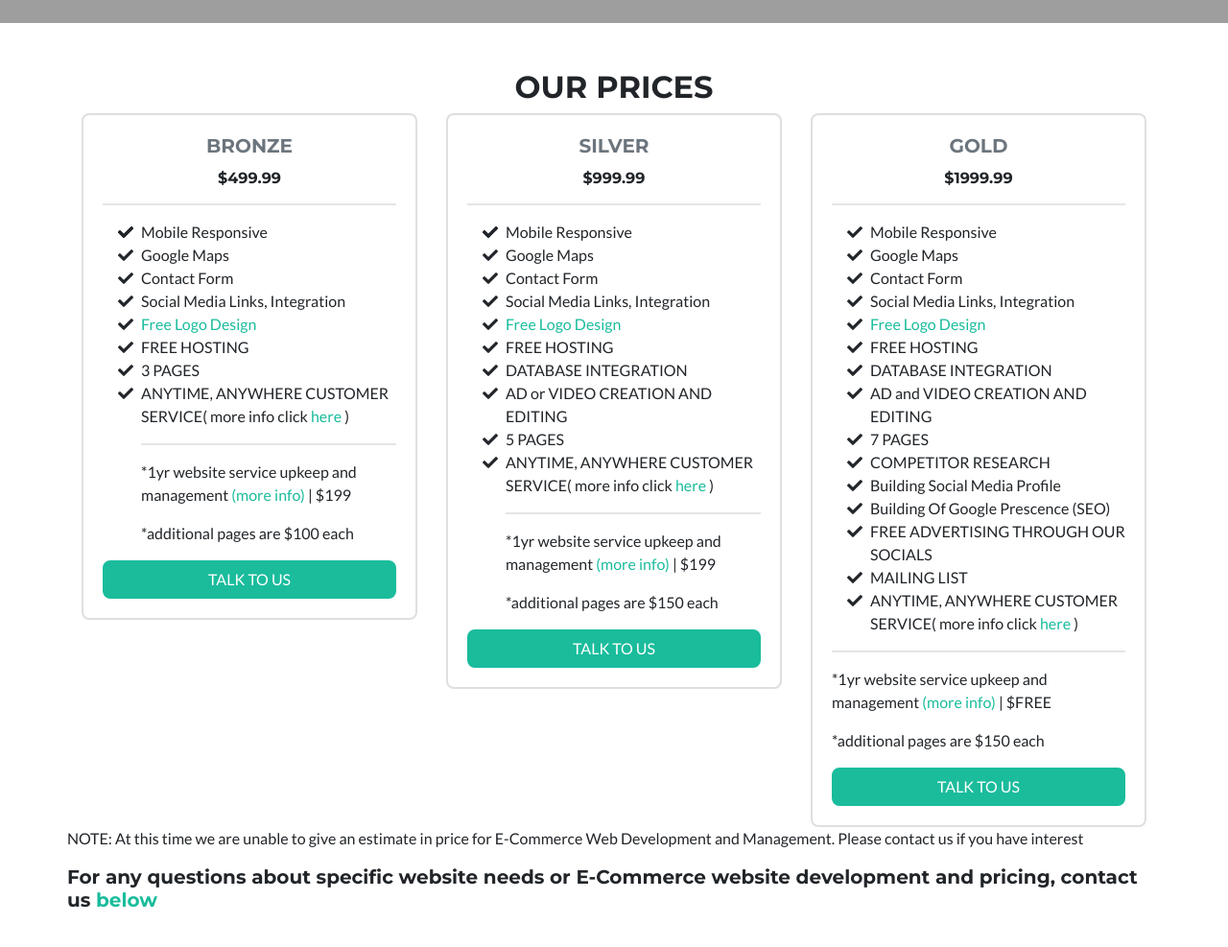
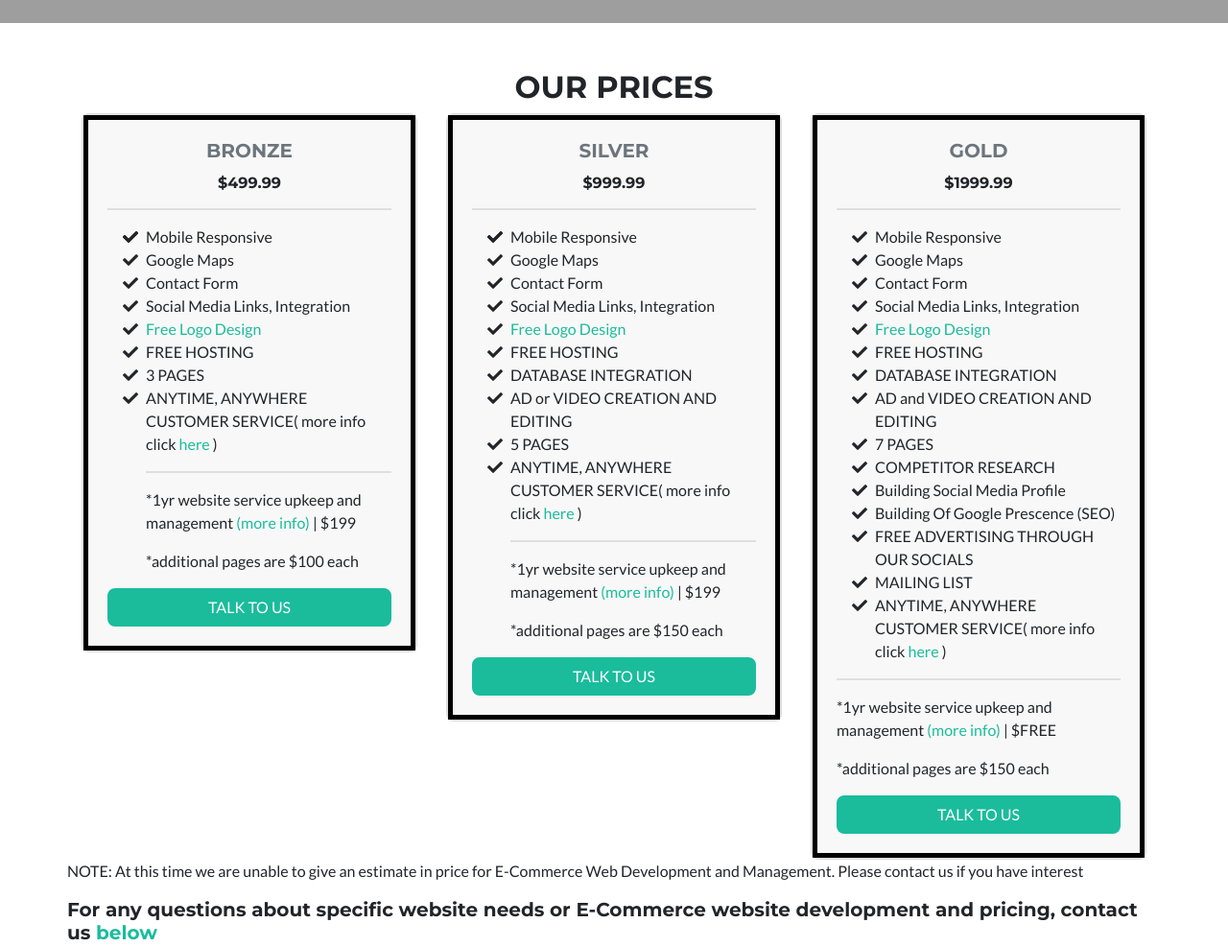
Before and after one commit to gianluca-astorino/gianluca-apps, a website with bundled scripts: page prices.html in a window 1280 px wide. Shown: the part 800-1787 px from the top of the page at 96% size. Built offline with nearby package versions, Linux system fonts and the light colour scheme; grey boxes are pictures that could not be loaded.

Commit message:
Add files via upload

```diff
--- a/prices.html
+++ b/prices.html
@@ -115,9 +115,9 @@
 
         <div class="col-lg-4">
           <div class="card mb-5 mb-lg-0">
-            <div class="card-body">
+            <div style="border:5px solid black;  background-color: 	#F8F8F8" class="card-body">
               <h5 class="card-title text-muted text-uppercase text-center">BRONZE</h5>
-              <h6 class="card-price text-center">$499.99<span class="period"></span></h6>
+              <h6  class="card-price text-center">$499.99<span class="period"></span></h6>
               <hr>
               <ul class="fa-ul">
                 <li><span class="fa-li"><i class="fas fa-check"></i></span></li>
@@ -140,7 +140,7 @@
         <!-- SILVER Tier -->
         <div class="col-lg-4">
           <div class="card mb-5 mb-lg-0">
-            <div class="card-body">
+            <div style="border:5px solid black;  background-color: 	#F8F8F8" class="card-body">
               <h5 class="card-title text-muted text-uppercase text-center">SILVER</h5>
               <h6 class="card-price text-center">$999.99<span class="period"></span></h6>
               <hr>
@@ -170,7 +170,7 @@
         <!-- GOLD Tier -->
         <div class="col-lg-4">
           <div class="card">
-            <div class="card-body">
+            <div style="border:5px solid black;  background-color: 	#F8F8F8" class="card-body">
               <h5 class="card-title text-muted text-uppercase text-center">GOLD</h5>
               <h6 class="card-price text-center">$1999.99<span class="period"></span></h6>
               <hr>
```
